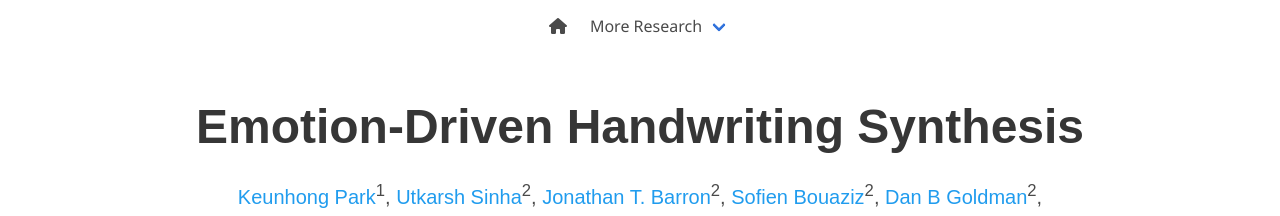
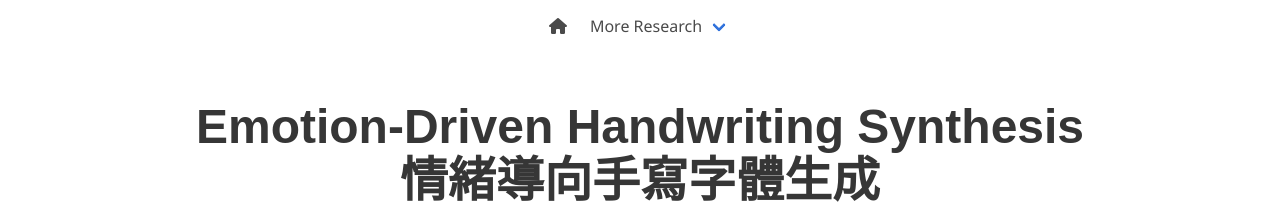
Before and after one commit to lctung/font, a plain HTML site: page index.html in a window 1280 px wide. Shown: the top 216 px of the page. Drawn offline with nearby package versions, Linux system fonts and the light colour scheme; some icons are missing; a web font is replaced by a local one.

Commit message:
style: renew title

```diff
--- a/index.html
+++ b/index.html
@@ -88,7 +88,7 @@
     <div class="container is-max-desktop">
       <div class="columns is-centered">
         <div class="column has-text-centered">
-          <h1 class="title is-1 publication-title">Emotion-Driven Handwriting Synthesis</h1>
+          <h1 class="title is-1 publication-title">Emotion-Driven Handwriting Synthesis <br> 情緒導向手寫字體生成</h1>
           <div class="is-size-5 publication-authors">
             <span class="author-block">
               <a href="https://keunhong.com">Keunhong Park</a><sup>1</sup>,</span>
```
